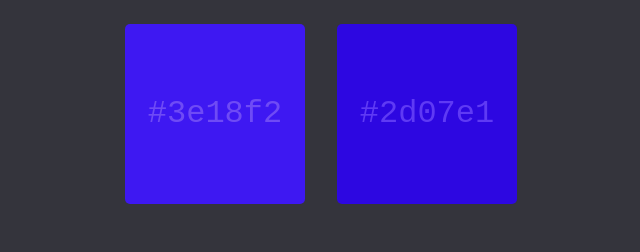
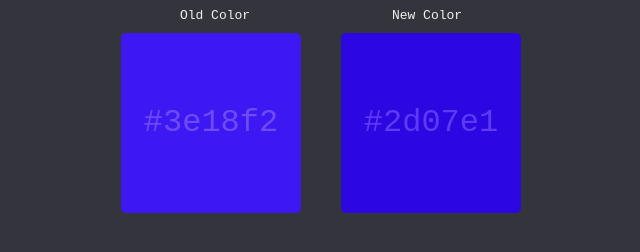
Before and after one commit to zalmanlew/hex-shade-gen, a website: page demo/index.html in a window 1280 px wide. Shown: the whole page, without its empty margins (319-959 px from the left). Drawn offline with Linux system fonts and the light colour scheme.

Commit message:
color label

```diff
--- a/demo/index.html
+++ b/demo/index.html
@@ -8,7 +8,11 @@
     <link href="style.css" rel="stylesheet" />
   </head>
   <body>
-    <div class="main">
+    <div class="container">
+      <label class="color-label">Old Color</label>
+      <label class="color-label">New Color</label>
+    </div>
+    <div class="container main">
       <div class="color" id="old"><p id="old-text"></p></div>
       <div class="color" id="new"><p id="new-text"></p></div>
     </div>
--- a/demo/style.css
+++ b/demo/style.css
@@ -1,13 +1,18 @@
 body {
   background-color: #34343c;
+  color: #f0f0f0;
+  font-family: monospace;
+}
+
+.container {
+  display: flex;
+  justify-content: center;
+  align-items: center;
 }
 
 .main {
   width: 100%;
   height: 100%;
-  display: flex;
-  justify-content: center;
-  align-items: center;
 }
 
 .color {
@@ -17,12 +22,19 @@ body {
   display: flex;
   justify-content: center;
   align-items: center;
-  margin: 1rem;
+  margin: 10px 20px;
 }
-.color>p{
+
+.color > p {
   line-height: 180px;
   font-family: monospace;
   font-size: 32px;
+}
+
+.color-label {
+  width: 180px;
+  text-align: center;
+  margin: 0 1rem;
 }
 
 #old {
```
